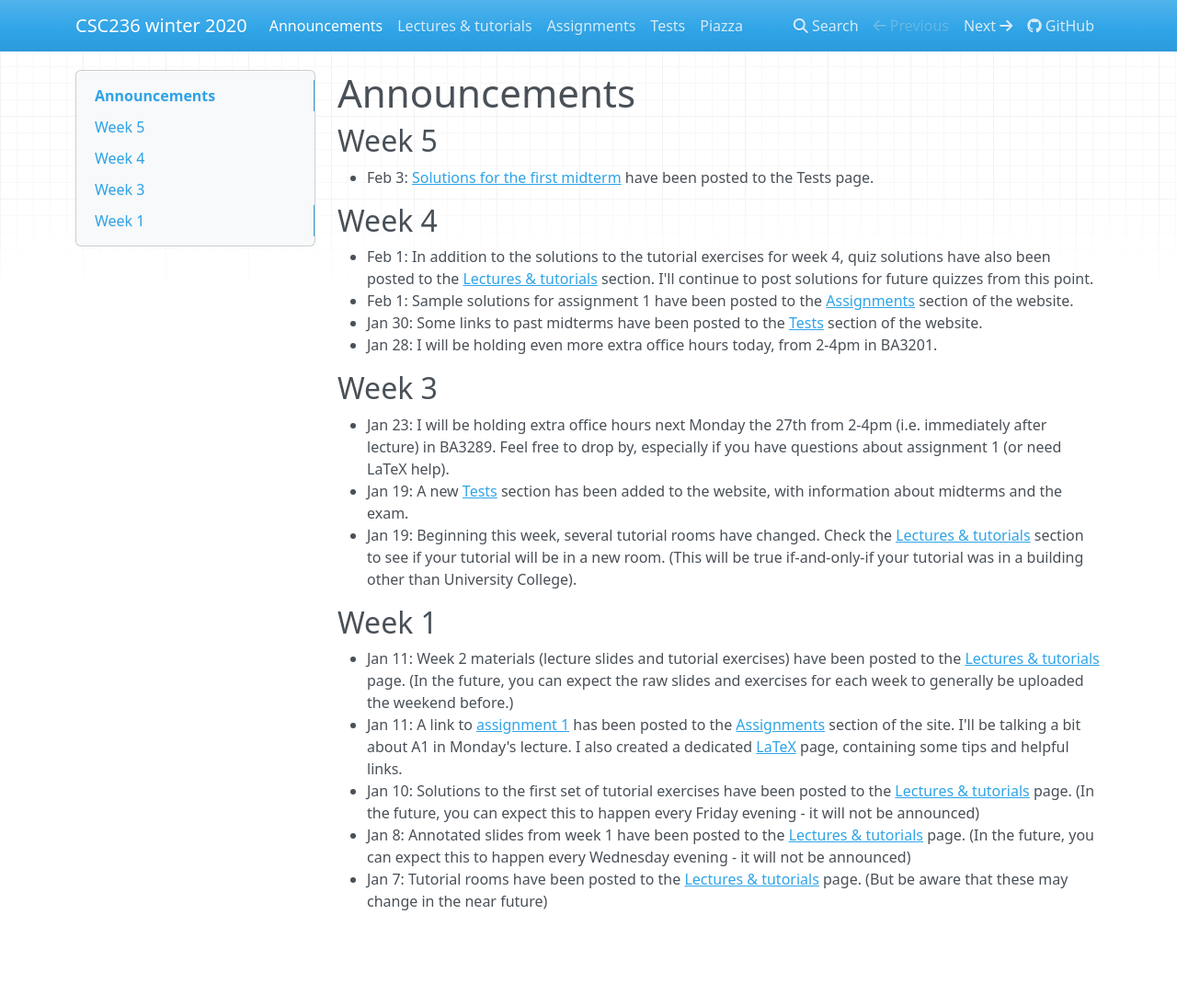
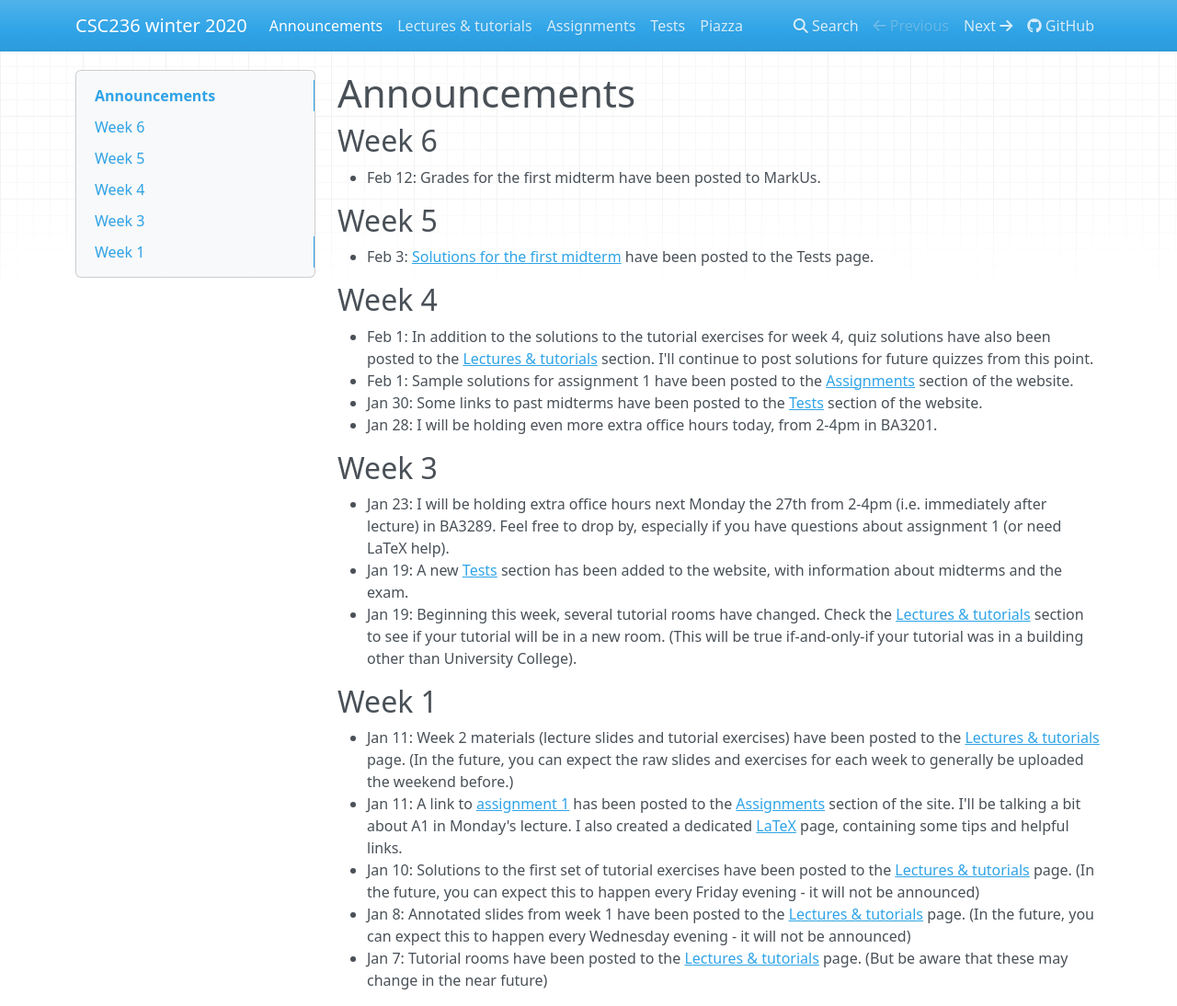
Before and after one commit to colinmorris/csc236, an MkDocs documentation site: the page built from docs/announcements.md, in a window 1280 px wide and 1094 px high. Shown: the whole window at 92% size. Built offline with MkDocs 1.6.1, drawn with Linux system fonts in a browser that asks for light colours; nearby versions of some CDN libraries.

```diff
--- a/docs/announcements.md
+++ b/docs/announcements.md
@@ -1,4 +1,7 @@
 # Announcements
+
+## Week 6
+* Feb 12: Grades for the first midterm have been posted to MarkUs.
 
 ## Week 5
 * Feb 3: [Solutions for the first midterm](../misc/t1_solutions.pdf) have been posted to the Tests page.
```
Also changed, not shown: docs/lectures_and_tutorials.md (+1 -1 lines), 2 other files.
